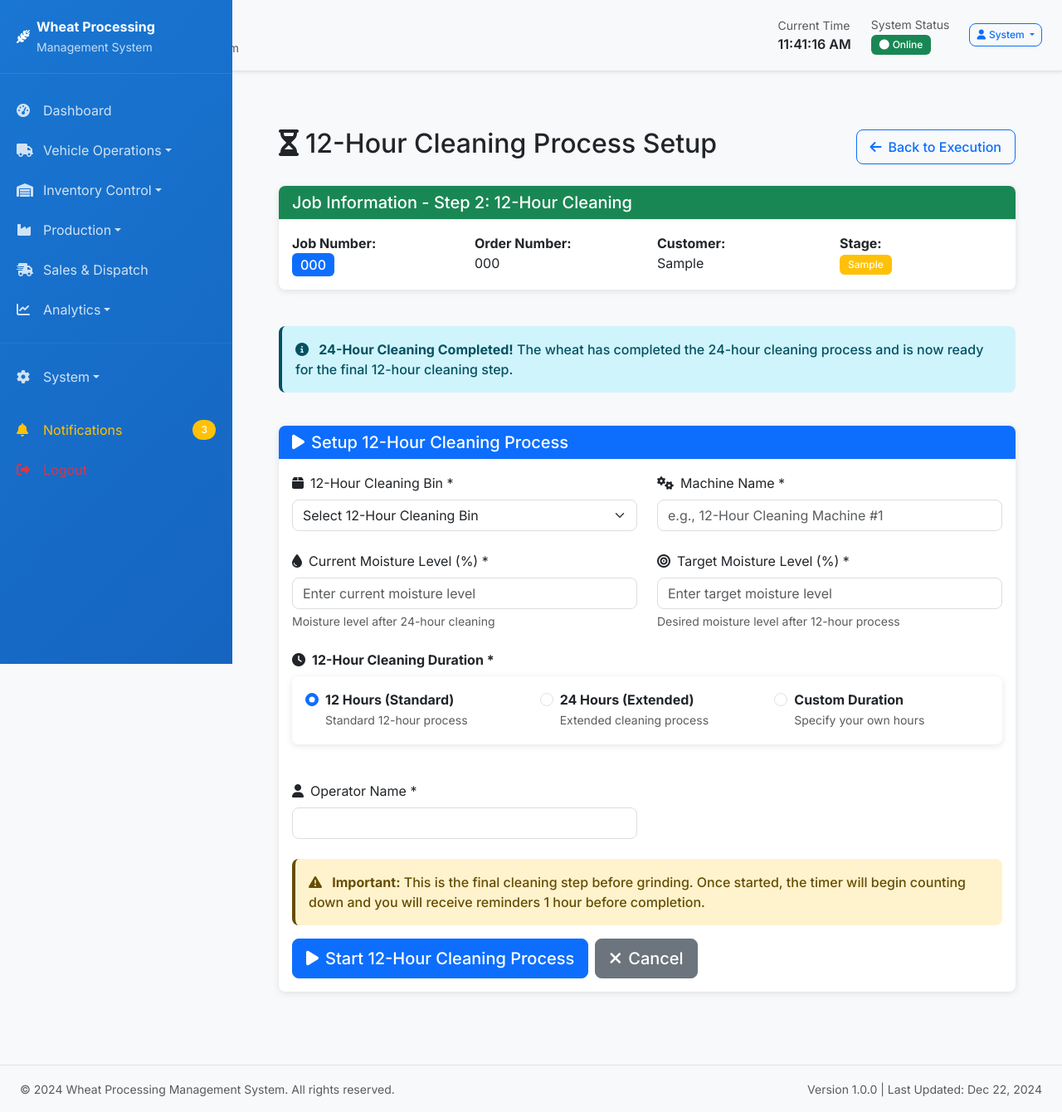
After one commit to Chaitanya-pati/BrfmDemo, a Flask app: page /production_execution/cleaning_12h_setup/1 in a window 1280 px wide. The commit adds this page. Shown: the whole page at 83% size. Run offline with Flask 3, Linux system fonts and the light colour scheme; tables that the repository leaves empty hold one stand-in row (values such as "Sample post"); some libraries are stand-ins or nearby versions.

Commit message:
Add 12-hour cleaning process with duration selection and reminders
Implement the 12-hour cleaning process, including user-selectable durations, start/end time tracking, moisture capture, and visual/audible reminders for process completion.

Replit-Commit-Author: Agent
Replit-Commit-Session-Id: 411e72f8-e9f6-41e7-a201-11617236b995
Replit-Commit-Checkpoint-Type: full_checkpoint
Replit-Commit-Screenshot-Url: https://storage.googleapis.com/screenshot-production-us-central1/3dab543e-0c60-4aca-91d6-674cf58a67a3/411e72f8-e9f6-41e7-a201-11617236b995/Ix1a69b

```diff
--- a/routes.py
+++ b/routes.py
@@ -6,7 +6,7 @@ from werkzeug.utils import secure_filename
 from app import app, db
 from models import (Vehicle, Supplier, Godown, GodownType, QualityTest, Transfer,
                    PrecleaningBin, ProductionOrder, ProductionPlan, ProductionPlanItem, ProductionJobNew,
-                   Customer, Product, SalesDispatch, CleaningProcess, CleaningMachine,
+                   Customer, Product, SalesDispatch, CleaningProcess, CleaningMachine, CleaningBin,
                    ProductionTransfer, GrindingProcess, ProductOutput, PackingProcess,
                    CleaningLog, StorageArea, StorageTransfer)
 from utils import allowed_file, generate_order_number, generate_job_id
@@ -588,12 +588,12 @@ def transfer_execution(job_id):
             job.completed_at = datetime.utcnow()
             job.completed_by = request.form['operator_name']
 
-            # Create cleaning job
+            # Create cleaning_24h job
             cleaning_job = ProductionJobNew()
             cleaning_job.job_number = generate_job_id()
             cleaning_job.order_id = job.order_id
             cleaning_job.plan_id = job.plan_id
-            cleaning_job.stage = 'cleaning'
+            cleaning_job.stage = 'cleaning_24h'
             cleaning_job.status = 'pending'
 
             db.session.add(cleaning_job)
@@ -631,13 +631,14 @@ def cleaning_setup(job_id):
             # Create cleaning process
             cleaning = CleaningProcess()
             cleaning.job_id = job_id
-            cleaning.process_type = f"{duration_hours}_hour"
+            cleaning.process_type = f"{duration_hours}_hour_cleaning"
             cleaning.cleaning_bin_id = int(request.form['cleaning_bin_id'])
             cleaning.duration_hours = duration_hours
             cleaning.start_time = datetime.utcnow()
             cleaning.end_time = datetime.utcnow() + timedelta(hours=duration_hours)
             cleaning.machine_name = request.form['machine_name']
             cleaning.operator_name = request.form['operator_name']
+            cleaning.start_moisture = float(request.form.get('start_moisture', 0))
             cleaning.status = 'running'
 
             # Update cleaning bin status
@@ -670,6 +671,11 @@ def cleaning_monitor(process_id):
     now = datetime.utcnow()
     time_remaining = (process.end_time - now).total_seconds()
 
+    # Check if reminder should be shown (1 hour before completion)
+    show_reminder = False
+    if time_remaining > 0 and time_remaining <= 3600:  # 1 hour = 3600 seconds
+        show_reminder = True
+
     if time_remaining <= 0:
         time_remaining = 0
         if process.status == 'running':
@@ -682,7 +688,8 @@ def cleaning_monitor(process_id):
 
     return render_template('cleaning_monitor.html',
                          process=process,
-                         time_remaining=time_remaining)
+                         time_remaining=time_remaining,
+                         show_reminder=show_reminder)
 
 @app.route('/production_execution/complete_cleaning/<int:process_id>', methods=['GET', 'POST'])
 def complete_cleaning(process_id):
@@ -725,16 +732,83 @@ def complete_cleaning(process_id):
             job.completed_at = datetime.utcnow()
             job.completed_by = request.form['completed_by']
 
-            db.session.commit()
+            # If this was 24-hour cleaning, create 12-hour cleaning job
+            if job.stage == 'cleaning_24h':
+                cleaning_12h_job = ProductionJobNew()
+                cleaning_12h_job.job_number = generate_job_id()
+                cleaning_12h_job.order_id = job.order_id
+                cleaning_12h_job.plan_id = job.plan_id
+                cleaning_12h_job.stage = 'cleaning_12h'
+                cleaning_12h_job.status = 'pending'
+                db.session.add(cleaning_12h_job)
 
-            flash('Cleaning process completed successfully!', 'success')
-            return redirect(url_for('production_execution'))
+                db.session.commit()
+                flash('24-hour cleaning completed! Ready for 12-hour cleaning process.', 'success')
+                return redirect(url_for('cleaning_12h_setup', job_id=cleaning_12h_job.id))
+            else:
+                db.session.commit()
+                flash('Cleaning process completed successfully!', 'success')
+                return redirect(url_for('production_execution'))
 
         except Exception as e:
             db.session.rollback()
             flash(f'Error completing cleaning process: {str(e)}', 'error')
 
     return render_template('complete_cleaning.html', process=process)
+
+# 12-Hour Cleaning Setup Route
+@app.route('/production_execution/cleaning_12h_setup/<int:job_id>', methods=['GET', 'POST'])
+def cleaning_12h_setup(job_id):
+    job = ProductionJobNew.query.get_or_404(job_id)
+    cleaning_bins_12h = CleaningBin.query.filter_by(status='empty', cleaning_type='12_hour').all()
+
+    if request.method == 'POST':
+        try:
+            duration_option = request.form['duration_option']
+            duration_hours = 12  # default
+
+            if duration_option == '24':
+                duration_hours = 24
+            elif duration_option == '12':
+                duration_hours = 12
+            elif duration_option == 'custom':
+                duration_hours = int(request.form['custom_hours'])
+
+            # Create 12-hour cleaning process
+            cleaning = CleaningProcess()
+            cleaning.job_id = job_id
+            cleaning.process_type = f"{duration_hours}_hour_cleaning_12h"
+            cleaning.cleaning_bin_id = int(request.form['cleaning_bin_id'])
+            cleaning.duration_hours = duration_hours
+            cleaning.start_time = datetime.utcnow()
+            cleaning.end_time = datetime.utcnow() + timedelta(hours=duration_hours)
+            cleaning.machine_name = request.form['machine_name']
+            cleaning.operator_name = request.form['operator_name']
+            cleaning.start_moisture = float(request.form.get('start_moisture', 0))
+            cleaning.target_moisture = float(request.form.get('target_moisture', 0))
+            cleaning.status = 'running'
+
+            # Update cleaning bin status
+            cleaning_bin = CleaningBin.query.get(cleaning.cleaning_bin_id)
+            if cleaning_bin:
+                cleaning_bin.status = 'cleaning'
+
+            # Update job
+            job.status = 'in_progress'
+            job.started_at = datetime.utcnow()
+            job.started_by = request.form['operator_name']
+
+            db.session.add(cleaning)
+            db.session.commit()
+
+            flash(f'12-hour cleaning process started! Duration: {duration_hours} hours', 'success')
+            return redirect(url_for('cleaning_monitor', process_id=cleaning.id))
+
+        except Exception as e:
+            db.session.rollback()
+            flash(f'Error starting 12-hour cleaning process: {str(e)}', 'error')
+
+    return render_template('cleaning_12h_setup.html', job=job, cleaning_bins=cleaning_bins_12h)
 
 @app.route('/production_tracking')
 def production_tracking():
@@ -855,10 +929,17 @@ def api_cleaning_timer(process_id):
     now = datetime.utcnow()
     time_remaining = (process.end_time - now).total_seconds()
 
+    # Check if reminder should be shown (1 hour before completion for 12h process)
+    show_reminder = False
+    if '12h' in process.process_type and time_remaining > 0 and time_remaining <= 3600:
+        show_reminder = True
+
     return jsonify({
         'time_remaining': max(0, time_remaining),
         'status': process.status,
-        'can_complete': time_remaining <= 0 and process.status == 'running'
+        'can_complete': time_remaining <= 0 and process.status == 'running',
+        'show_reminder': show_reminder,
+        'process_type': process.process_type
     })
 
 @app.route('/sales_dispatch', methods=['GET', 'POST'])
--- /dev/null
+++ b/templates/cleaning_12h_setup.html
@@ -0,0 +1,213 @@
+{% extends "base.html" %}
+
+{% block title %}12-Hour Cleaning Setup{% endblock %}
+
+{% block content %}
+<div class="container-fluid py-4">
+    <div class="row">
+        <div class="col-12">
+            <div class="d-flex justify-content-between align-items-center mb-4">
+                <h2><i class="fas fa-hourglass-half me-2"></i>12-Hour Cleaning Process Setup</h2>
+                <a href="{{ url_for('production_execution') }}" class="btn btn-outline-primary">
+                    <i class="fas fa-arrow-left me-2"></i>Back to Execution
+                </a>
+            </div>
+        </div>
+    </div>
+
+    <!-- Job Information -->
+    <div class="row mb-4">
+        <div class="col-12">
+            <div class="card border-success">
+                <div class="card-header bg-success text-white">
+                    <h5 class="mb-0">Job Information - Step 2: 12-Hour Cleaning</h5>
+                </div>
+                <div class="card-body">
+                    <div class="row">
+                        <div class="col-md-3">
+                            <strong>Job Number:</strong><br>
+                            <span class="badge bg-primary fs-6">{{ job.job_number }}</span>
+                        </div>
+                        <div class="col-md-3">
+                            <strong>Order Number:</strong><br>
+                            {{ job.order.order_number }}
+                        </div>
+                        <div class="col-md-3">
+                            <strong>Customer:</strong><br>
+                            {{ job.order.customer }}
+                        </div>
+                        <div class="col-md-3">
+                            <strong>Stage:</strong><br>
+                            <span class="badge bg-warning">{{ job.stage }}</span>
+                        </div>
+                    </div>
+                </div>
+            </div>
+        </div>
+    </div>
+
+    <!-- Process Status -->
+    <div class="row mb-4">
+        <div class="col-12">
+            <div class="alert alert-info">
+                <i class="fas fa-info-circle me-2"></i>
+                <strong>24-Hour Cleaning Completed!</strong>
+                The wheat has completed the 24-hour cleaning process and is now ready for the final 12-hour cleaning step.
+            </div>
+        </div>
+    </div>
+
+    <!-- 12-Hour Cleaning Setup Form -->
+    <div class="row">
+        <div class="col-12">
+            <div class="card border-primary">
+                <div class="card-header bg-primary text-white">
+                    <h5 class="mb-0"><i class="fas fa-play me-2"></i>Setup 12-Hour Cleaning Process</h5>
+                </div>
+                <div class="card-body">
+                    <form method="POST">
+                        <div class="row mb-4">
+                            <div class="col-md-6">
+                                <label for="cleaning_bin_id" class="form-label">
+                                    <i class="fas fa-box me-2"></i>12-Hour Cleaning Bin *
+                                </label>
+                                <select class="form-select" id="cleaning_bin_id" name="cleaning_bin_id" required>
+                                    <option value="">Select 12-Hour Cleaning Bin</option>
+                                    {% for bin in cleaning_bins %}
+                                    <option value="{{ bin.id }}">
+                                        {{ bin.name }} ({{ bin.capacity }} tons - {{ bin.status }})
+                                    </option>
+                                    {% endfor %}
+                                </select>
+                            </div>
+                            <div class="col-md-6">
+                                <label for="machine_name" class="form-label">
+                                    <i class="fas fa-cogs me-2"></i>Machine Name *
+                                </label>
+                                <input type="text" class="form-control" id="machine_name"
+                                       name="machine_name" required placeholder="e.g., 12-Hour Cleaning Machine #1">
+                            </div>
+                        </div>
+
+                        <div class="row mb-4">
+                            <div class="col-md-6">
+                                <label for="start_moisture" class="form-label">
+                                    <i class="fas fa-tint me-2"></i>Current Moisture Level (%) *
+                                </label>
+                                <input type="number" class="form-control" id="start_moisture"
+                                       name="start_moisture" step="0.1" min="0" max="100" required
+                                       placeholder="Enter current moisture level">
+                                <div class="form-text">Moisture level after 24-hour cleaning</div>
+                            </div>
+                            <div class="col-md-6">
+                                <label for="target_moisture" class="form-label">
+                                    <i class="fas fa-bullseye me-2"></i>Target Moisture Level (%) *
+                                </label>
+                                <input type="number" class="form-control" id="target_moisture"
+                                       name="target_moisture" step="0.1" min="0" max="100" required
+                                       placeholder="Enter target moisture level">
+                                <div class="form-text">Desired moisture level after 12-hour process</div>
+                            </div>
+                        </div>
+
+                        <div class="row mb-4">
+                            <div class="col-12">
+                                <label class="form-label fw-bold">
+                                    <i class="fas fa-clock me-2"></i>12-Hour Cleaning Duration *
+                                </label>
+                                <div class="card">
+                                    <div class="card-body">
+                                        <div class="row">
+                                            <div class="col-md-4">
+                                                <div class="form-check">
+                                                    <input class="form-check-input" type="radio"
+                                                           name="duration_option" id="duration_12" value="12" checked>
+                                                    <label class="form-check-label" for="duration_12">
+                                                        <strong>12 Hours (Standard)</strong><br>
+                                                        <small class="text-muted">Standard 12-hour process</small>
+                                                    </label>
+                                                </div>
+                                            </div>
+                                            <div class="col-md-4">
+                                                <div class="form-check">
+                                                    <input class="form-check-input" type="radio"
+                                                           name="duration_option" id="duration_24" value="24">
+                                                    <label class="form-check-label" for="duration_24">
+                                                        <strong>24 Hours (Extended)</strong><br>
+                                                        <small class="text-muted">Extended cleaning process</small>
+                                                    </label>
+                                                </div>
+                                            </div>
+                                            <div class="col-md-4">
+                                                <div class="form-check">
+                                                    <input class="form-check-input" type="radio"
+                                                           name="duration_option" id="duration_custom" value="custom">
+                                                    <label class="form-check-label" for="duration_custom">
+                                                        <strong>Custom Duration</strong><br>
+                                                        <small class="text-muted">Specify your own hours</small>
+                                                    </label>
+                                                </div>
+                                                <div class="mt-2" id="custom_hours_div" style="display: none;">
+                                                    <input type="number" class="form-control" id="custom_hours"
+                                                           name="custom_hours" min="1" max="48"
+                                                           placeholder="Enter hours">
+                                                </div>
+                                            </div>
+                                        </div>
+                                    </div>
+                                </div>
+                            </div>
+                        </div>
+
+                        <div class="row mb-4">
+                            <div class="col-md-6">
+                                <label for="operator_name" class="form-label">
+                                    <i class="fas fa-user me-2"></i>Operator Name *
+                                </label>
+                                <input type="text" class="form-control" id="operator_name"
+                                       name="operator_name" required>
+                            </div>
+                        </div>
+
+                        <div class="alert alert-warning">
+                            <i class="fas fa-exclamation-triangle me-2"></i>
+                            <strong>Important:</strong> This is the final cleaning step before grinding.
+                            Once started, the timer will begin counting down and you will receive reminders
+                            1 hour before completion.
+                        </div>
+
+                        <div class="d-flex gap-2">
+                            <button type="submit" class="btn btn-primary btn-lg">
+                                <i class="fas fa-play me-2"></i>Start 12-Hour Cleaning Process
+                            </button>
+                            <a href="{{ url_for('production_execution') }}" class="btn btn-secondary btn-lg">
+                                <i class="fas fa-times me-2"></i>Cancel
+                            </a>
+                        </div>
+                    </form>
+                </div>
+            </div>
+        </div>
+    </div>
+</div>
+
+<script>
+document.addEventListener('DOMContentLoaded', function() {
+    const customRadio = document.getElementById('duration_custom');
+    const customHoursDiv = document.getElementById('custom_hours_div');
+    const customHoursInput = document.getElementById('custom_hours');
+
+    document.querySelectorAll('input[name="duration_option"]').forEach(radio => {
+        radio.addEventListener('change', function() {
+            if (this.value === 'custom') {
+                customHoursDiv.style.display = 'block';
+                customHoursInput.required = true;
+            } else {
+                customHoursDiv.style.display = 'none';
+                customHoursInput.required = false;
+            }
+        });
+    });
+});
+</script>
+{% endblock %}
```
Also changed, not shown: templates/cleaning_monitor.html (+26 -0 lines).
